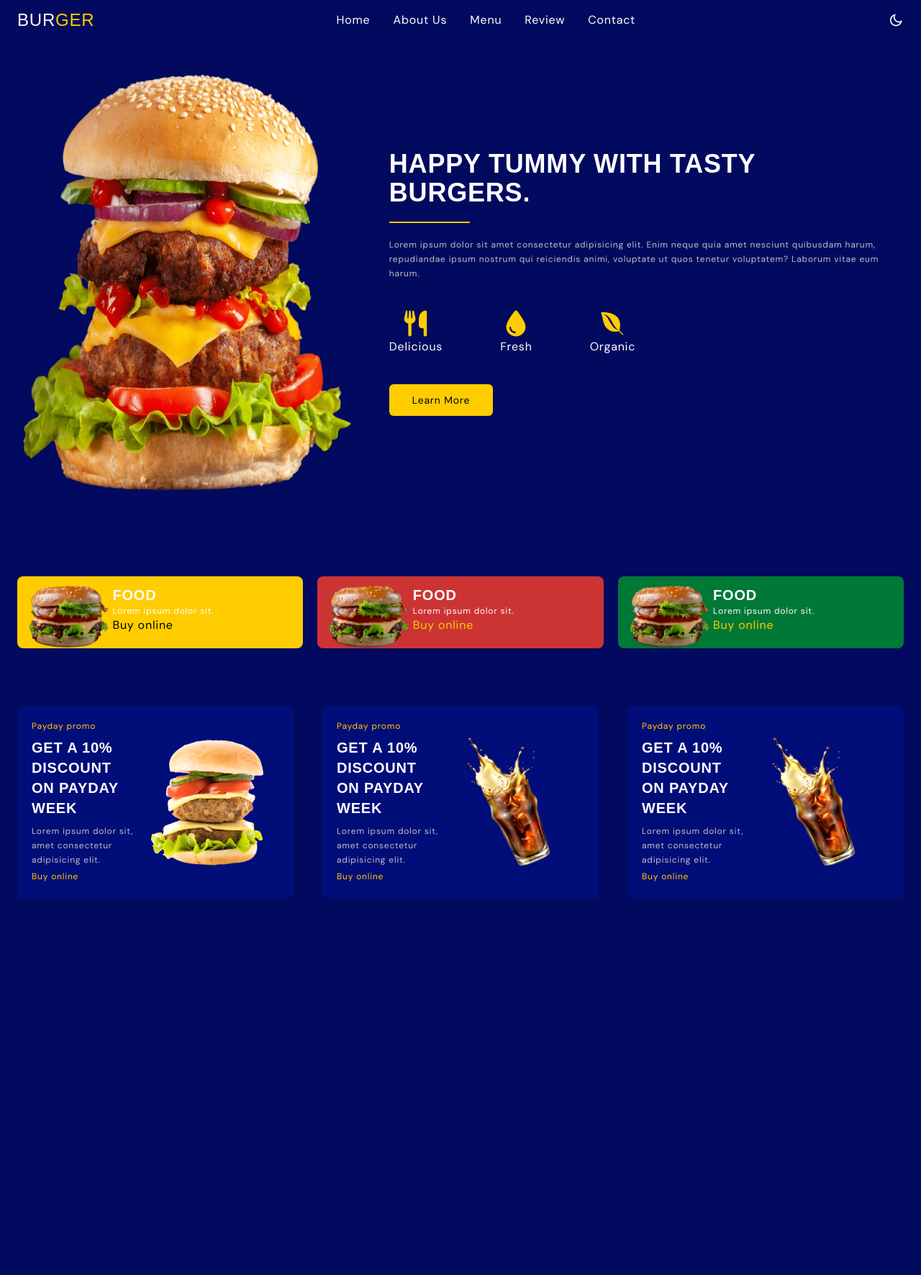
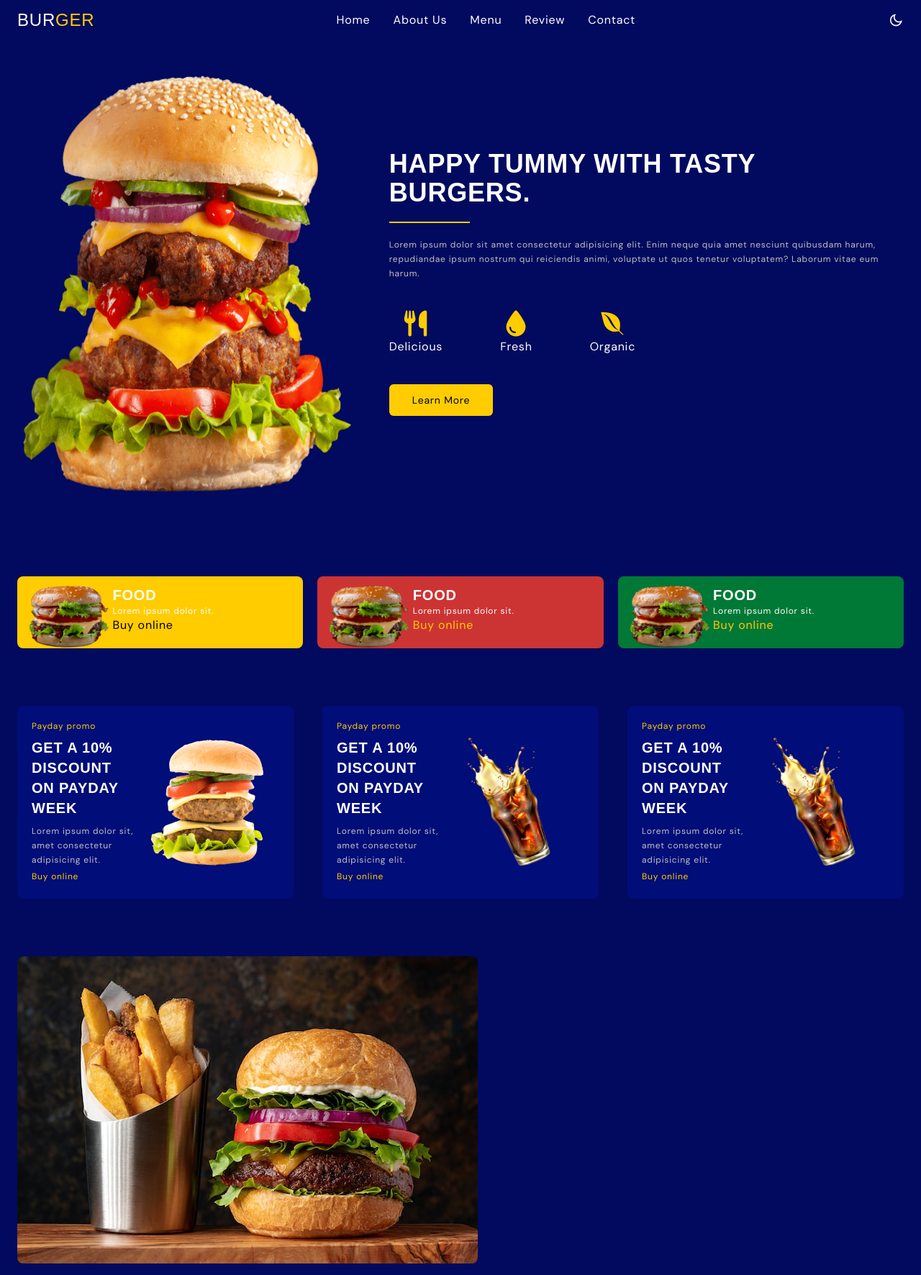
Before and after one commit to Usman-837/Burger_Website, a React (Vite) app: page / in a window 1280 px wide. Shown: the whole page at 72% size. Before the commit the page ends 1265 px from the top, so only its background shows below. Built offline with nearby package versions, Linux system fonts and the light colour scheme.

Commit message:
create about us component and add image in about us section with responsive functionality

```diff
--- /dev/null
+++ b/src/About.jsx
@@ -0,0 +1,18 @@
+import React from "react"
+import about from "./images/about.jpg"
+
+const About = () => {
+    return (
+        <>
+        <section id="about">
+            <div className="container flex flex-col gap-10 md:flex-row">
+                <div className="flex-1">
+                    <img src={about} alt="about image" className="rounded-lg"/>
+                </div>
+            </div>
+        </section>
+        </>
+    );
+}
+
+export default About
--- a/src/App.jsx
+++ b/src/App.jsx
@@ -4,6 +4,7 @@ import Navbar from "./Navbar"
 import Banner from "./Banner"
 import Categories from "./Categories"
 import Promo from "./Promo"
+import About from "./About"
 
 const App = () => {
     return(
@@ -12,6 +13,7 @@ const App = () => {
             <Banner/>
             <Categories/>
             <Promo/>
+            <About/>
         </>
     )
 }
--- a/src/index.css
+++ b/src/index.css
@@ -28,8 +28,12 @@
 
 @layer utilities{
     .home__title,
-    .card__title {
+    .card__title,
+    .section__title {
         @apply text-4xl font-oswald font-bold uppercase max-lg:text-6xl;
+    }
+    .section__title {
+        @apply text-3xl;
     }
     .card__title {
         @apply text-xl;
```
